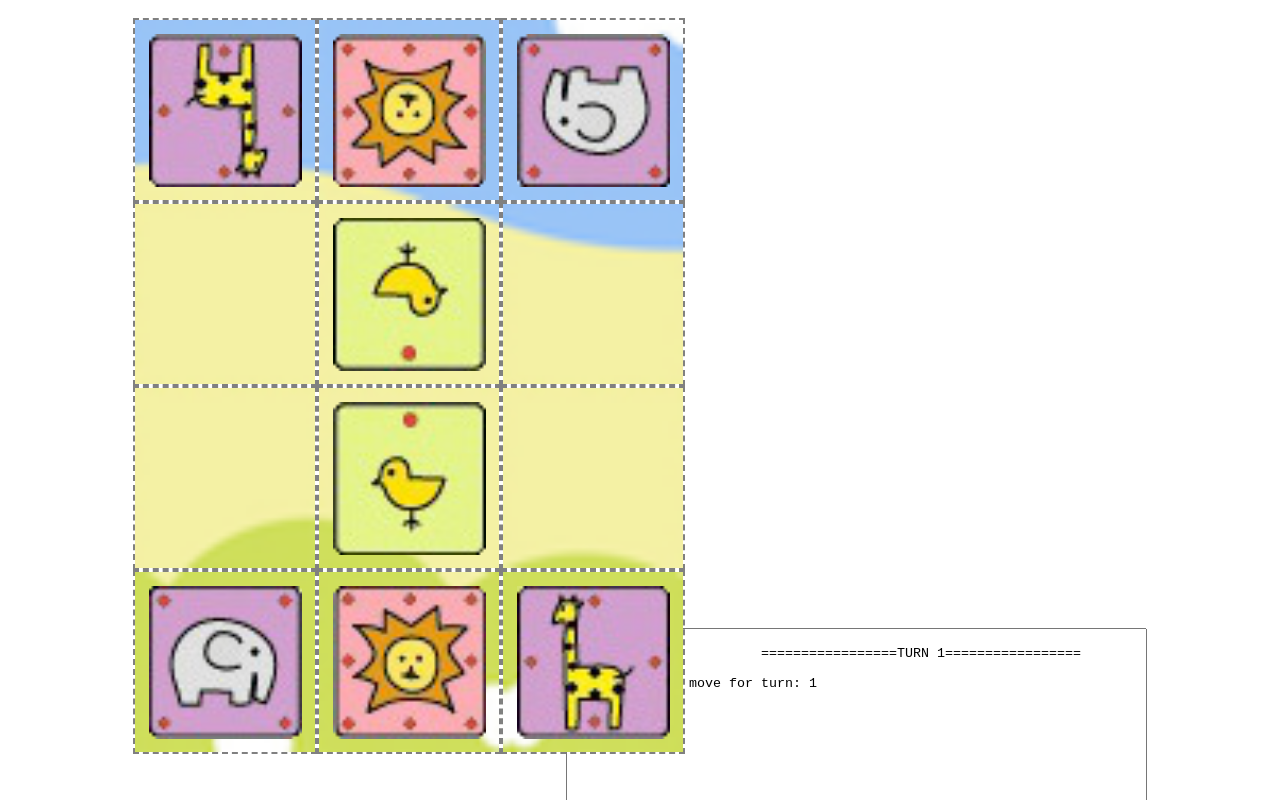
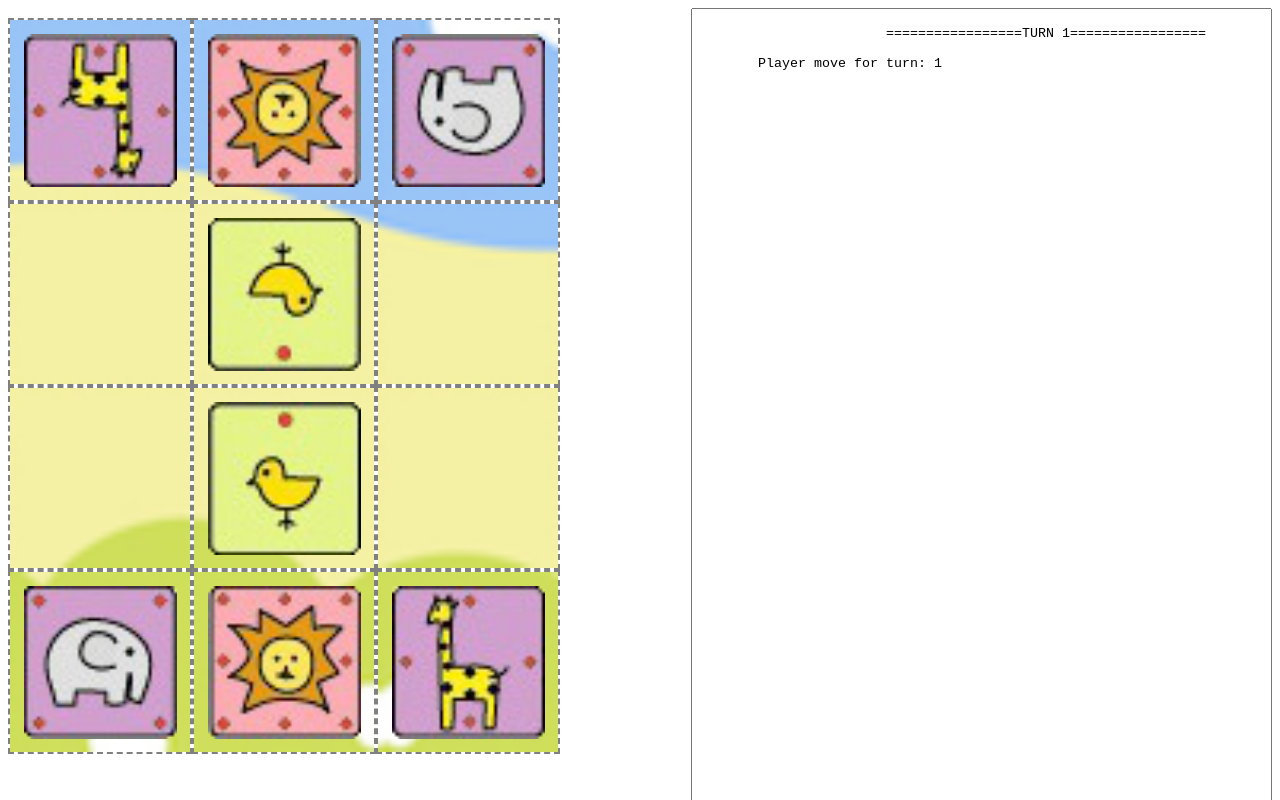
Before and after one commit to DrkSephy/Shogi, a website: page index.html in a window 1280 px wide. Shown: the top 800 px of the page. Drawn offline with Linux system fonts and the light colour scheme.

Commit message:
Attempting to fix padding

```diff
--- a/css/grid.css
+++ b/css/grid.css
@@ -23,13 +23,10 @@
 
 #one {
     float: left;
-    padding-left: 125px;
 }
 
 #two {
     float: right;
-    padding-right: 125px;
-    padding-top: 10px;
 }
 
 .img1 {
```
